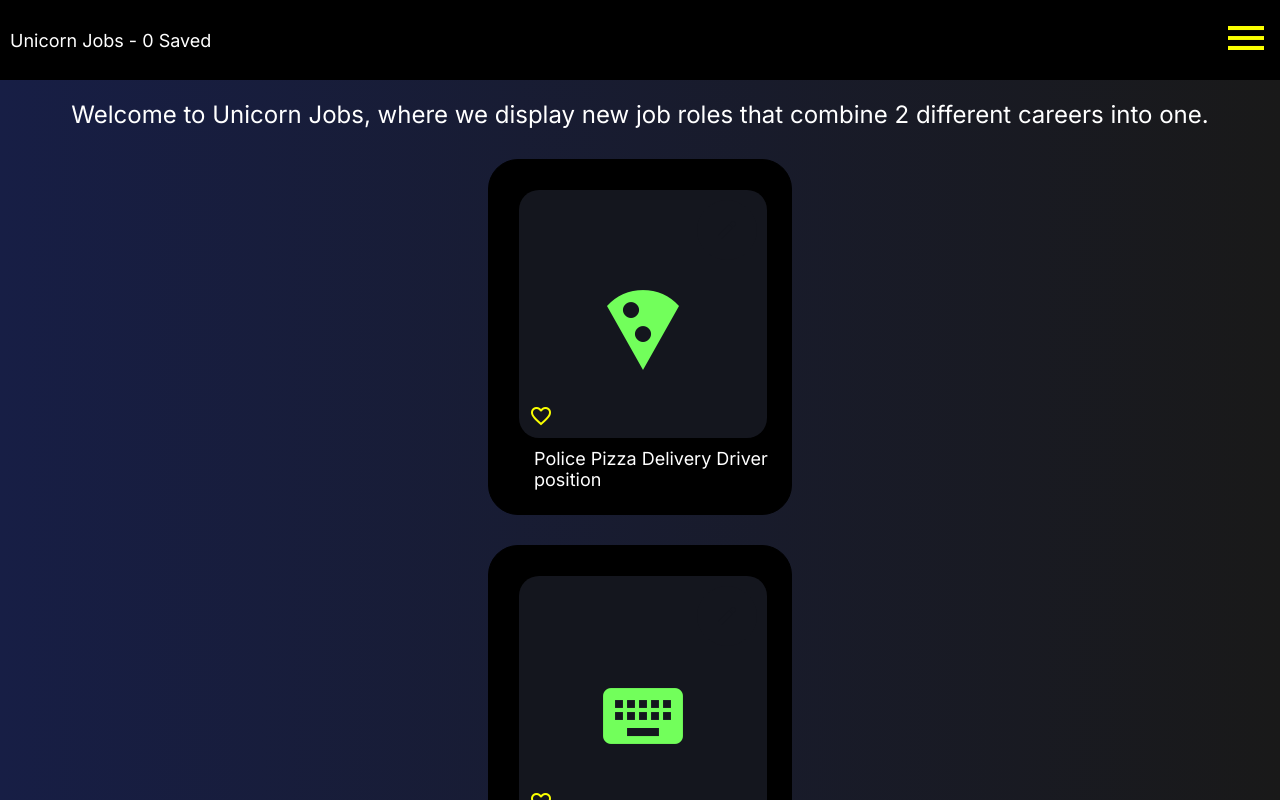
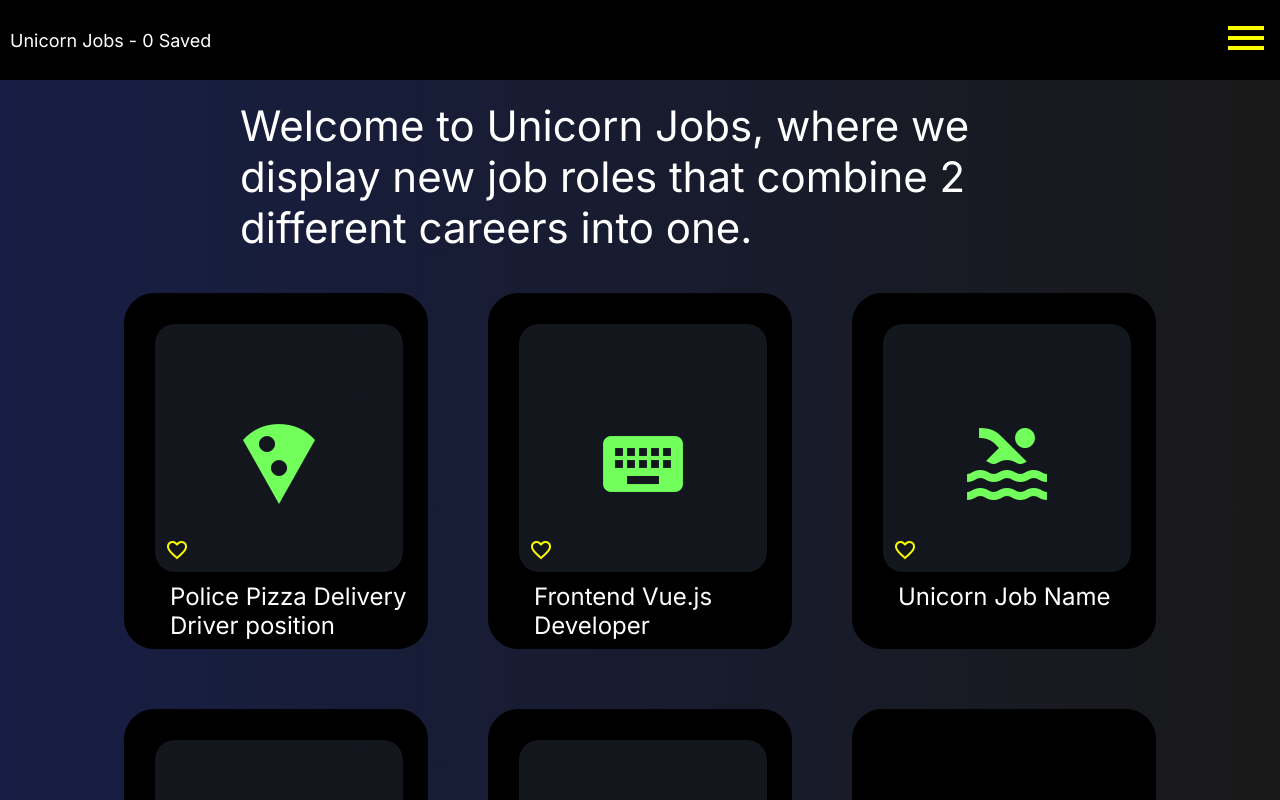
Before and after one commit to AnnaBorysenko/unicorn_job, a Vue app: page / in a window 1280 px wide. Shown: the top 800 px of the page. Built offline with nearby package versions, Linux system fonts and the light colour scheme.

Commit message:
Fixed "Save job listings to favorites" bug. Added responsive styling.

```diff
--- a/src/assets/_style.scss
+++ b/src/assets/_style.scss
@@ -0,0 +1,63 @@
+@import '../assets/_varibles.scss';
+
+@media only screen and (min-width: 768px) {
+  .main-form-wrap {
+    max-width: 600px;
+  }
+  .form {
+    width: 600px;
+    height: 450px;
+  }
+  .input-container {
+    width: 340px;
+  }
+
+  .job-list {
+    display: flex;
+    flex-wrap: wrap;
+    width: 100%;
+    justify-content: center;
+    align-items: center;
+    max-width: 1104px;
+    margin: auto;
+  }
+  .job-card-wrap {
+    margin: 30px;
+  }
+  .home-title {
+    max-width: 620px;
+    text-align: left;
+  }
+}
+
+@media only screen and (min-width: 1024px) {
+  .home-title {
+    max-width: 800px;
+  }
+  .home-title {
+    font-size: $font-size-xl;
+  }
+  .form {
+    width: 800px;
+    height: 927px;
+  }
+
+  .job-card-title {
+    font-size: $font-size-md;
+  }
+  .input-instruction {
+    font-size: $font-size-md;
+  }
+  .input-container {
+    width: 600px;
+    margin-bottom: 50px;
+    font-size: $font-size-md;
+  }
+
+}
+
+@media only screen and (min-width: 1280px) {
+  .home-title {
+    max-width: 800px;
+  }
+}
--- a/src/assets/base.scss
+++ b/src/assets/base.scss
@@ -1,4 +1,6 @@
 @import url('https://fonts.googleapis.com/icon?family=Material+Icons');
+@import '../assets/_varibles.scss';
+@import '../assets/_style.scss';
 *,
 *::before,
 *::after {
--- a/src/components/JobCard.vue
+++ b/src/components/JobCard.vue
@@ -32,7 +32,7 @@
 
 
 <script setup>
-import {defineProps, ref, inject} from 'vue';
+import {defineProps, defineEmits, ref, inject} from 'vue';
 import JobModel from "../components/JobModel.vue";
 
 defineProps({
@@ -41,6 +41,7 @@ defineProps({
 
 const modalActive = ref(false);
 const jobsData = inject('jobsData');
+const emit = defineEmits(['update-favorite'])
 
 const toggleFavorite = (job) => {
   job.isFavorite = !job.isFavorite;
@@ -74,6 +75,7 @@ const toggleModal = () => {
 @import '../assets/_varibles.scss';
 
 .job-card-wrap {
+  flex-basis: 33.333333%;
   background-color: $color-bg;
   Width: 304px;
   Height: 356px;
@@ -81,7 +83,10 @@ const toggleModal = () => {
   border-radius: 30px;
   padding-top: 30px;
   border: 1px solid $color-bg;
+  max-width: 304px;
 }
+
+
 
 .job-card-wrap:hover {
   border: 1px solid $color-icons-UI;
@@ -138,11 +143,10 @@ const toggleModal = () => {
   color:$color-icon-favorite;
 }
 
-.icon-chosen-container .material-icons, {
+.icon-chosen-container .material-icons {
   font-size: 96px;
   color: $color-icon-chosen;
 }
-
 
 .job-card-title {
   padding: 10px 0 0 45px;
--- a/src/components/JobCardList.vue
+++ b/src/components/JobCardList.vue
@@ -50,10 +50,6 @@ const createJob = (newJob) => {
 <style lang="scss">
 @import '../assets/_varibles.scss';
 
-.job-list {
-
-}
-
 .icon-add-container {
   font-size: 48px;
   Width: 96px;
--- a/src/components/JobModel.vue
+++ b/src/components/JobModel.vue
@@ -1,40 +1,32 @@
-
 <script setup>
-  import { defineProps, defineEmits, ref, watchEffect} from 'vue';
+import {defineProps, defineEmits, ref, watchEffect} from 'vue';
 
 // Define props and emits
-  const { job, modalActive } = defineProps(['job', 'modalActive']);
-  let localJob = ref(job ? { ...job } : { title: '', icon: '' }); // створіть локальну копію для редагування
+const {job, modalActive} = defineProps(['job', 'modalActive']);
+let localJob = ref(job ? {...job} : {title: '', icon: ''});
 const emit = defineEmits(['update', 'delete', 'close', 'toggleFavorite']);
+
+const saveJobCard = () => {
+  if (localJob.value && localJob.value.id) {
+    emit('update', localJob.value);
+  } else {
+    emit('create', localJob.value);
+  }
+  emit('close');
+};
+
+const deleteJobCard = () => {
+  emit('delete', localJob.value.id);
+};
+const toggleFavorite = (job) => {
+  emit('toggleFavorite', job);
+};
 
 const close = () => {
   emit('close');
 };
-
-  const saveJobCard = () => {
-    // Перевіряємо, чи має localJob ідентифікатор
-    if (localJob.value && localJob.value.id) {
-      // Якщо ідентифікатор існує, оновлюємо існуючу роботу
-      emit('update', localJob.value);
-    } else {
-      // Ідентифікатора немає, створюємо нову роботу
-      emit('create', localJob.value);
-
-    }
-    // Закриваємо модальне вікно після збереження
-    modalActive.value = false;
-
-  };
-
-  const deleteJobCard = () => {
-    emit('delete', localJob.value.id);
-    console.log('Form submitted2');
-  };
-  const toggleFavorite = (job) => {
-    emit('toggleFavorite', job);
-  };
 watchEffect(() => {
-    localJob.value = job ? { ...job } : { title: '', icon: '' };
+  localJob.value = job ? {...job} : {title: '', icon: ''};
 });
 
 </script>
@@ -62,18 +54,25 @@ const emit = defineEmits(['update', 'delete', 'close', 'toggleFavorite']);
   flex-direction: column;
   justify-content: space-around;
   Width: 304px;
-  Height: 356px;
+  Height: 400px;
+  padding-top: 10px;
   margin: 100px auto 10px;
   background-color: $color-form-bg;
   border-radius: 30px;
   color: $color-form-text;
 }
 
+.main-form-wrap {
+  max-width: 240px;
+  margin: auto;
+}
+
 .input-container {
   display: flex;
   flex-direction: column;
   margin: auto;
-
+  width: 240px;
+  padding-bottom: 15px;
 }
 
 .card_name_input,
@@ -82,7 +81,6 @@ const emit = defineEmits(['update', 'delete', 'close', 'toggleFavorite']);
   border-radius: 10px;
   border: none;
   height: 44px;
-  width: 240px;
   color: $color-form-text;
   padding-left: 10px;
 
@@ -96,8 +94,13 @@ const emit = defineEmits(['update', 'delete', 'close', 'toggleFavorite']);
 .input-instruction {
   color: $color-form-text;
   font-size: $font-size-xs;
-  width: 240px;
   margin: 15px auto 0 auto;
+}
+
+.input-instruction-icon {
+  display: flex;
+  flex-direction: column;
+  margin-bottom: 20px;
 }
 
 .form-link {
@@ -106,7 +109,12 @@ const emit = defineEmits(['update', 'delete', 'close', 'toggleFavorite']);
 }
 
 .form-buttons {
-  margin: 20px 0 20px 30px;
+  display: flex;
+  justify-content: space-around;
+}
+
+.btn-container {
+  display: flex;
 }
 
 .btn {
@@ -133,7 +141,7 @@ const emit = defineEmits(['update', 'delete', 'close', 'toggleFavorite']);
 }
 
 .modal-mask {
-  position: fixed;
+  position: absolute;
   z-index: 9998;
   top: 0;
   left: 0;
@@ -191,6 +199,15 @@ const emit = defineEmits(['update', 'delete', 'close', 'toggleFavorite']);
     padding: 64px 16px;
   }
 }
+
+input[type="color" i] {
+  margin-top: 10px;
+  border: 3px;
+  inline-size: 60px;
+  block-size: 60px;
+
+}
+
 </style>
 
 <template>
@@ -202,6 +219,8 @@ const emit = defineEmits(['update', 'delete', 'close', 'toggleFavorite']);
             <div @click="close" class="icon-exit-container">
               <span class="material-icons">close</span>
             </div>
+            <div class="main-form-wrap">
+              <div class="input-wrap">
                 <div class="input-container">
                   <label for="card-name" class="card-name-label">Name of Unicorn Job</label>
                   <input
@@ -222,16 +241,24 @@ const emit = defineEmits(['update', 'delete', 'close', 'toggleFavorite']);
                       class="card_icon_input"
                   >
                   <p class="input-instruction">
+                    <div class="input-instruction-icon">
                       Use the web codes found on Google’s material icons and paste in the box above!
                       <a class="form-link" href="https://fonts.google.com/icons" target="_blank">https://fonts.google.com/icons</a>
+                    </div>
+                    <div class="input-instruction-color">
+                      <div class="choose-title-color">Choose a color for the icon:</div>
+                      <input class="choose-color" type="color">
+                    </div>
                   </p>
                 </div>
-<!--            <div class="choose-title-color">Choose a color for the icon:</div>-->
-<!--            <input type="color" v-model="localJob.iconColor" @input="updateIconColor">-->
+              </div>
               <div class="form-buttons">
+                <div class="btn-container">
                   <button class="btn btn-save" @click.stop="saveJobCard">Save</button>
                   <button class="btn btn-cancel" @click="close" type="button">Cancel</button>
+                </div>
                 <button class="btn btn-delete" @click.stop="deleteJobCard">Delete</button>
+              </div>
             </div>
           </form>
         </div>
--- a/src/views/Home.vue
+++ b/src/views/Home.vue
@@ -16,12 +16,19 @@ import JobCardList from "../components/JobCardList.vue"
   margin: 20px 10px 0 10px ;
 
 }
+.home-wrap {
+  margin: 0 auto;
+  text-align: center;
+  max-width: 1014px;
+
+}
 .home-title {
-  font-size: $font-size-md;
+  font-size: $font-size-sm;
   color: $color-text;
   text-align: center;
   font-weight: $font-weight-base;
-  margin: 100px 0 10px;
-
+  margin: 100px auto 10px auto ;
+  max-width: 320px;
+  text-align: center;
 }
 </style>
```
Lines whose indentation alone changed are shown as unchanged.
